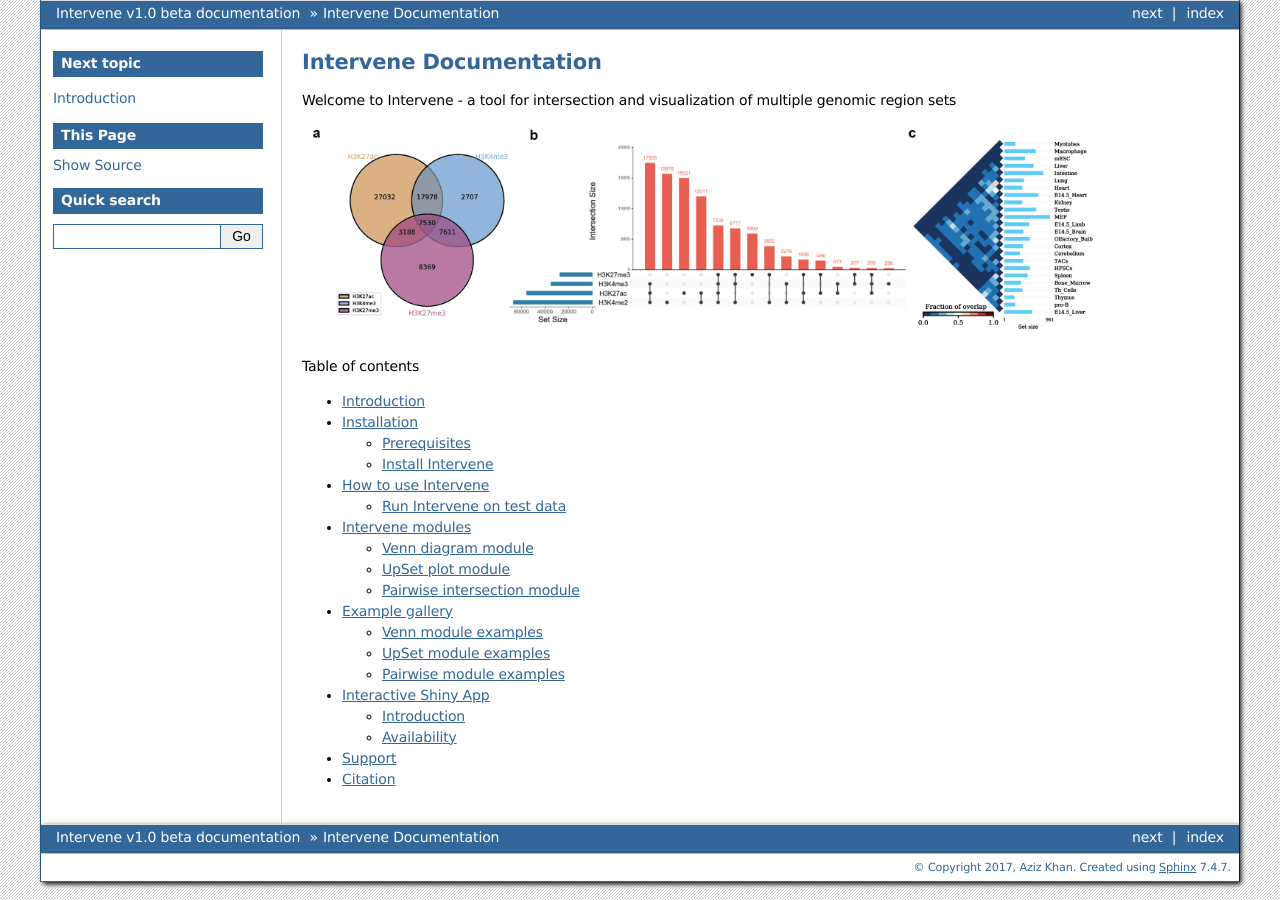
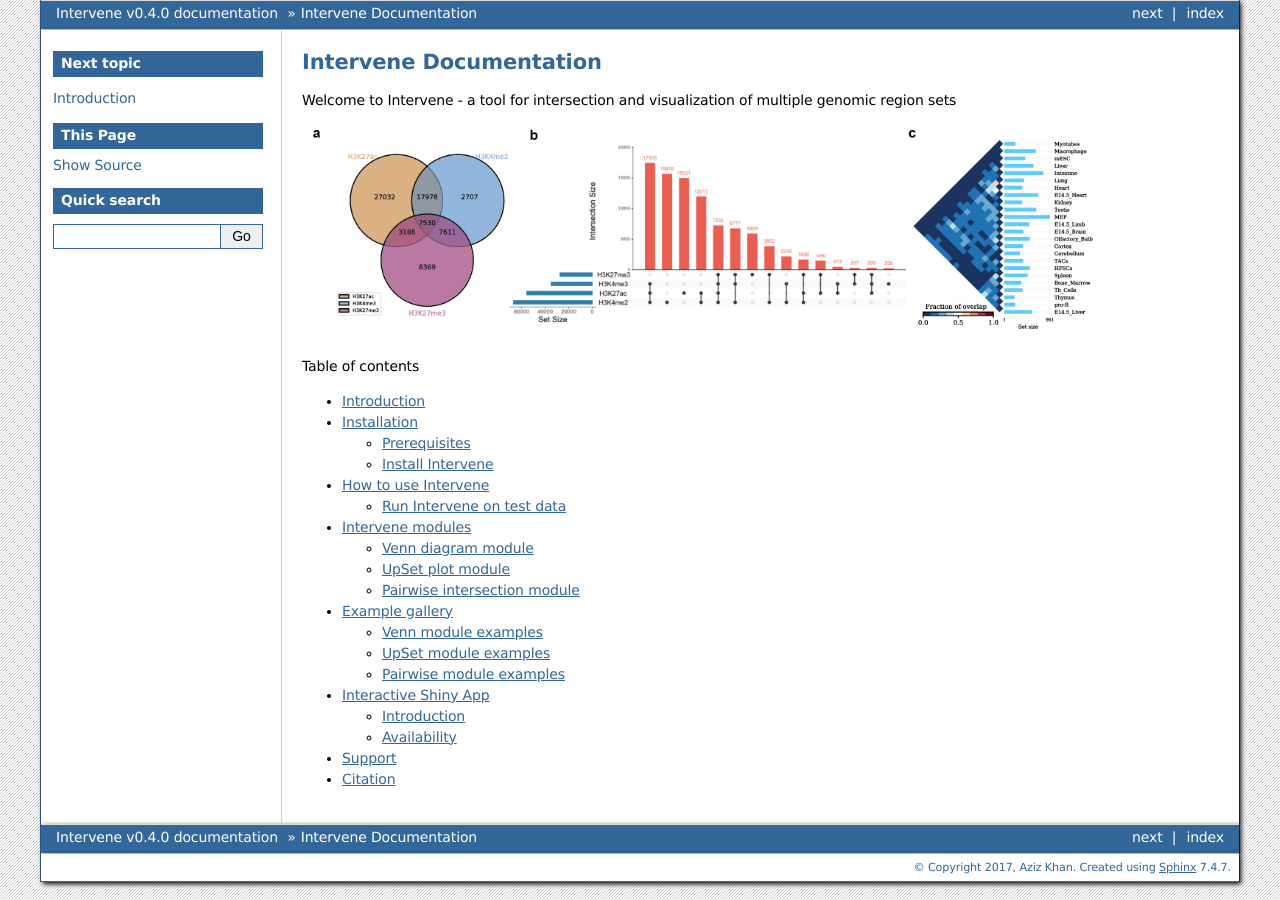
Before and after one commit to asntech/intervene, a Sphinx documentation site: the page built from docs/index.rst, in a window 1280 px wide. Built offline with Sphinx 7.4.7, drawn with Linux system fonts in a browser that asks for light colours.

Commit message:
Initial commit

```diff
--- a/docs/conf.py
+++ b/docs/conf.py
@@ -59,9 +59,9 @@
 # built documents.
 #
 # The short X.Y version.
-version = '1.0'
+version = '0.4.0'
 # The full version, including alpha/beta/rc tags.
-release = 'v1.0 beta'
+release = 'v0.4.0'
 
 # The language for content autogenerated by Sphinx. Refer to documentation
 # for a list of supported languages.
@@ -320,7 +320,7 @@
 #epub_uid = ''
 
 # A tuple containing the cover image and cover page html template filenames.
-#epub_cover = ()
+#epub_cover = ('_images/Intervene_plots.png','')
 
 # A sequence of (type, uri, title) tuples for the guide element of content.opf.
 #epub_guide = ()
@@ -361,5 +361,6 @@
 #html_theme = "sphinx_rtd_theme"
 
 html_theme = "bizstyle"
+#html_theme = "alabaster"
 
 #html_theme_path = [sphinx_rtd_theme.get_html_theme_path()]
```
Also changed, not shown: 1 other file.
